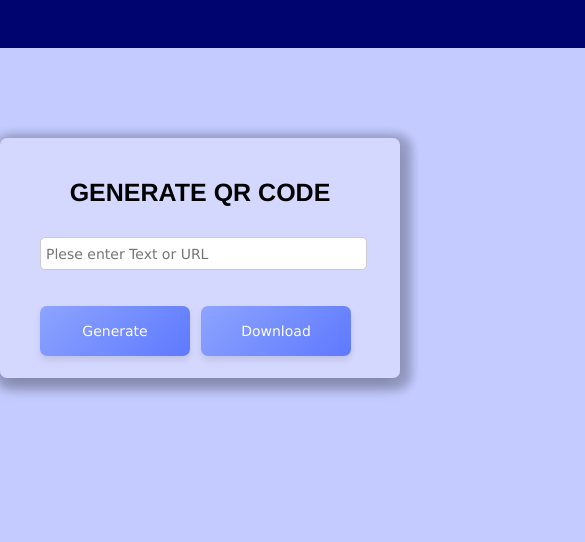
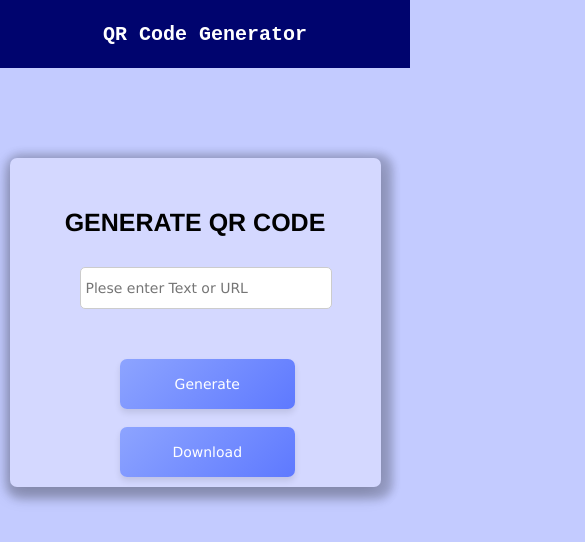
Before and after one commit to hetbhalani/QR-Code-Generator, a plain HTML site: page index.html in a window 390 px wide. Shown: the top 542 px of the page, 585 px wide, since content can reach past the window. Drawn offline with Linux system fonts and the light colour scheme.

Commit message:
responsive

```diff
--- a/style.css
+++ b/style.css
@@ -125,3 +125,62 @@ h2{
     width: 150px;
     height: 150px;
 }
+
+@media (max-width: 1200px) {
+    h1 {
+        width: 100%;
+        font-size: 30px;
+    }
+}
+
+@media (max-width: 768px) {
+    h1 {
+        font-size: 25px;
+    }
+
+    .card {
+        width: 80%;
+        height: auto;
+        padding: 20px;
+    }
+
+    .textbox {
+        width: 90%;
+        margin-left: 5%;
+        height: 40px;
+    }
+
+    .gen, .dwn {
+        width: 45%;
+        margin-left: 150px;
+        margin-top: 50px;
+    }
+}
+
+@media (max-width: 480px) {
+    h1 {
+        font-size: 20px;
+        padding: 10px;
+    }
+
+    .card {
+        width: 90%;
+        height: auto;
+        padding: 10px;
+    }
+
+    .textbox {
+        width: 70%;
+        margin-left: 60px;
+        height: 40px;
+    }
+
+    .gen, .dwn {
+        width: 50%;
+        margin-left: 100px;
+    }
+
+    .dwn {
+        margin-top: 5%;
+    }
+}
```
